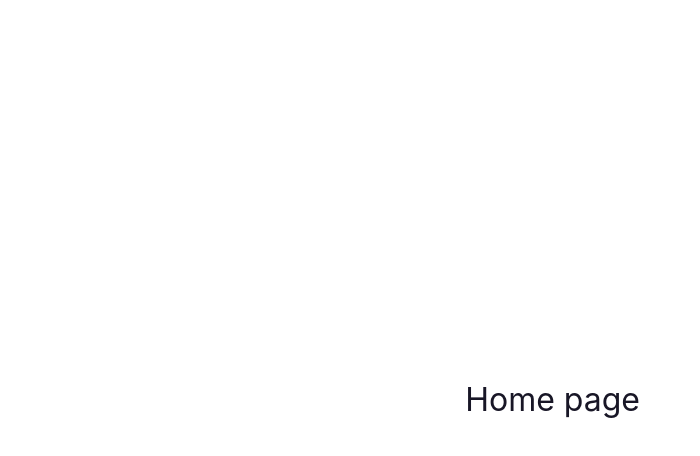
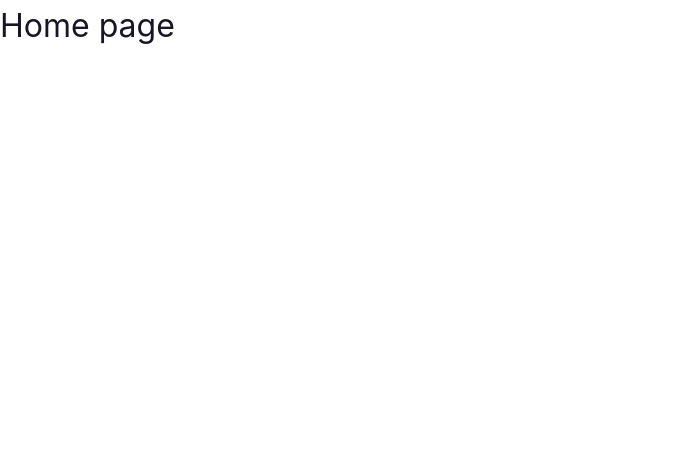
Before and after one commit to ysoares0209/api-designer, a Vue app in the folder web-app/: page / in a window 1280 px wide. Shown: the top 456 px of the page, without its empty margins (0-700 px from the left). Built offline with nearby package versions, Linux system fonts and the light colour scheme.

Commit message:
chore: remove main.css file

```diff
--- a/web-app/src/assets/main.css
+++ /dev/null
@@ -1,29 +0,0 @@
-@import './base.css';
-
-#app {
-  max-width: 1280px;
-  margin: 0 auto;
-  padding: 2rem;
-  font-weight: normal;
-}
-
-a,
-.green {
-  text-decoration: none;
-  color: hsla(160, 100%, 37%, 1);
-  transition: 0.4s;
-  padding: 3px;
-}
-
-@media (min-width: 1024px) {
-  body {
-    display: flex;
-    place-items: center;
-  }
-
-  #app {
-    display: grid;
-    grid-template-columns: 1fr 1fr;
-    padding: 0 2rem;
-  }
-}
--- a/web-app/src/main.ts
+++ b/web-app/src/main.ts
@@ -1,4 +1,4 @@
-import './assets/main.css';
+import './assets/base.css';
 
 import { createApp } from 'vue';
 import App from './App.vue';
```
